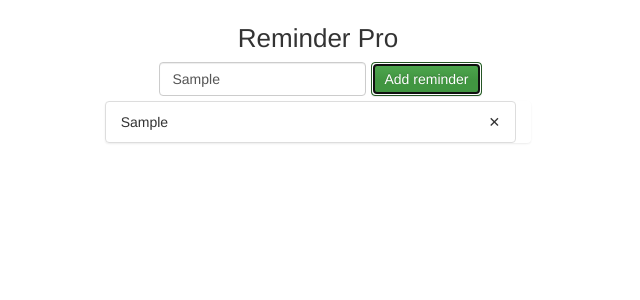
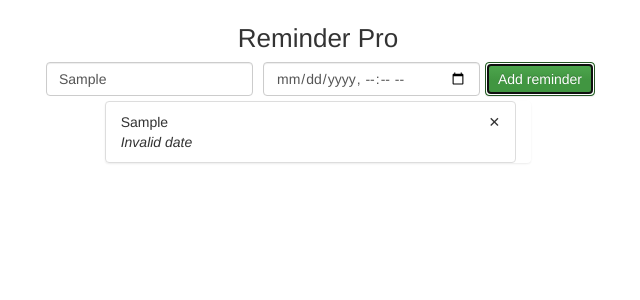
Before and after one commit to Kassim95/ReminderPro, a React (Create React App) app: page / in a window 1280 px wide. Both pictures are taken after typing "Sample" into the empty fields and a click on the button "Add reminder". Shown: the top 300 px of the page, without its empty margins (322-962 px from the left). Built offline with nearby package versions, Linux system fonts and the light colour scheme.

Commit message:
Adding due date using npm moment

```diff
--- a/package.json
+++ b/package.json
@@ -3,6 +3,7 @@
   "version": "0.1.0",
   "private": true,
   "dependencies": {
+    "moment": "^2.19.3",
     "react": "^16.2.0",
     "react-dom": "^16.2.0",
     "react-redux": "^5.0.6",
--- a/src/actions/index.js
+++ b/src/actions/index.js
@@ -1,9 +1,10 @@
 import { ADD_REMINDER, DELETE_REMINDER } from "../constants";
 
-export const addReminder = (text) => {
+export const addReminder = (text, dueDate) => {
     const action = {
         type: ADD_REMINDER,
-        text: text
+        text,
+        dueDate
     }
     console.log("Action in addReminder", action);
     return action;
--- a/src/components/App.jsx
+++ b/src/components/App.jsx
@@ -1,16 +1,17 @@
 import React, { Component } from "react";
 import { connect } from "react-redux";
 import { addReminder, deleteReminder } from "../actions";
-
+import moment from "moment"
 class App extends Component {
     constructor(props){
         super(props);
         this.state = {
-            text: ""
+            text: "",
+            dueDate: ""
         }
     }
     addReminder(){
-        this.props.addReminder(this.state.text);
+        this.props.addReminder(this.state.text, this.state.dueDate);
     }
 
     deleteReminder(id){
@@ -27,7 +28,11 @@ class App extends Component {
                     reminders.map(reminder =>{
                         return(
                             <li key={reminder.id} className="list-group-item">
-                                <div className="list-item">{reminder.text}</div>
+                                <div className="list-item">
+                                    <div>{reminder.text}</div>
+                                    <div><em>{moment(new Date(reminder.dueDate)).fromNow()}</em></div>
+                                </div>
+
                                 <div className="list-item delete-button" onClick={() => this.deleteReminder(reminder.id)}>&#x2715;</div>
                             </li>
                         )
@@ -47,6 +52,7 @@ class App extends Component {
                 <div className="form-inline">
                     <div className="form-group">
                         <input className="form-control" placeholder="I have to..." onChange={event => this.setState({text: event.target.value})}/>
+                        <input className="form-control" type="datetime-local" onChange={event => this.setState({dueDate: event.target.value})}/>
                     </div>
                     <button type="button" className="btn btn-success" onClick={() => this.addReminder()}>Add reminder</button>
                 </div>
--- a/src/reducers/index.js
+++ b/src/reducers/index.js
@@ -1,13 +1,15 @@
 import { ADD_REMINDER, DELETE_REMINDER } from "../constants";
 
 const reminder = (action) =>{
+    let { text, dueDate } = action;
     return{
-        text: action.text,
-        id: Math.random()
+        id: Math.random(),
+        text,
+        dueDate
     }
 }
 const removeById = (state = [], id) =>{
-    const reminders = state.filter(reminder => reminder.id != id)
+    const reminders = state.filter(reminder => reminder.id !== id)
     console.log("New reduced reminders", reminders)
     return reminders
 }
```
Also changed, not shown: 1 other file (tests, documents, lock files or other folders).
